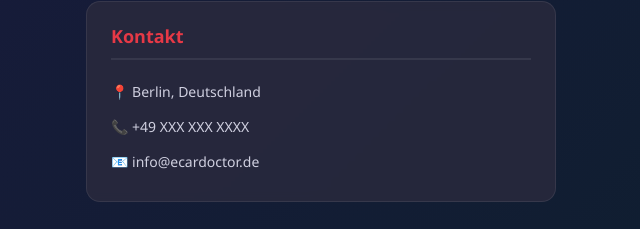
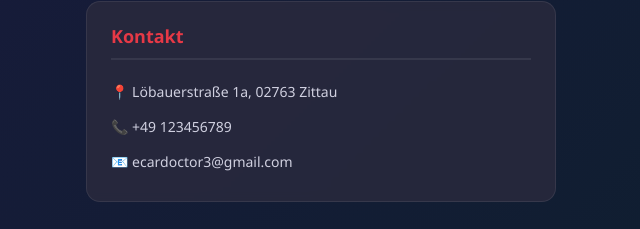
Before and after one commit to O-chit/e-car-doctor-booking, a website: page public/index.html in a window 1280 px wide. Shown: the part 2092-2321 px from the top of the page, without its empty margins (319-959 px from the left). Drawn offline with Linux system fonts and the light colour scheme.

Commit message:
Update contact info to Zittau, Germany

```diff
--- a/public/index.html
+++ b/public/index.html
@@ -133,9 +133,9 @@
     <div class="about-card">
       <h3>Kontakt</h3>
       <ul class="contact-list">
-        <li>📍 Berlin, Deutschland</li>
-        <li>📞 +49 XXX XXX XXXX</li>
-        <li>📧 info@ecardoctor.de</li>
+        <li>📍 Löbauerstraße 1a, 02763 Zittau</li>
+        <li>📞 +49 123456789</li>
+        <li>📧 ecardoctor3@gmail.com</li>
       </ul>
     </div>
 
```
